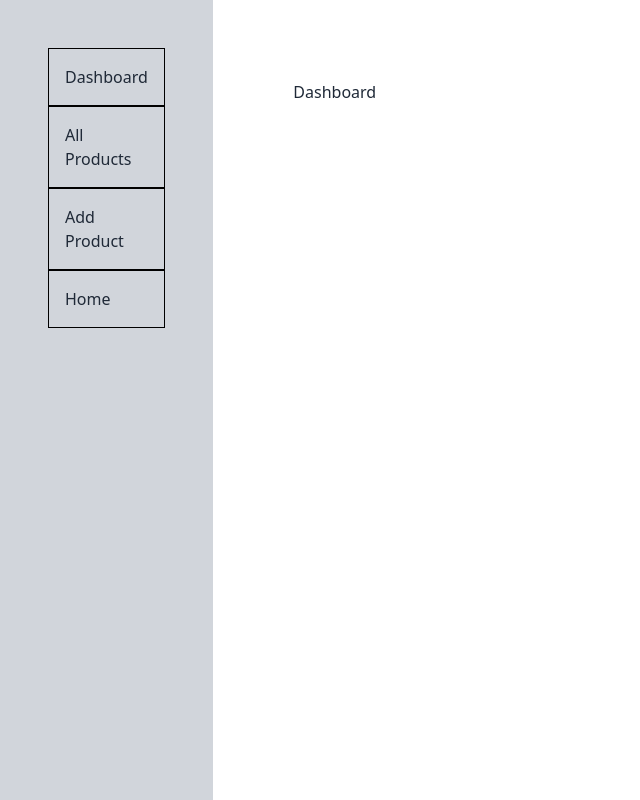
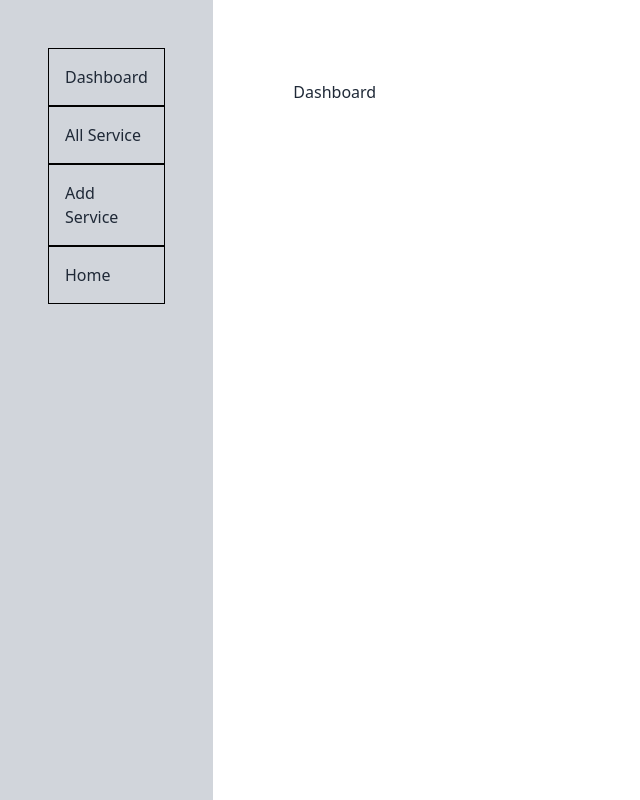
Before and after one commit to kaiyumdev/Medical-Corner, a React (Vite) app: page /dashboard in a window 1280 px wide. Shown: the whole page, without its empty margins (0-640 px from the left). Built offline with nearby package versions, Linux system fonts and the light colour scheme.

Commit message:
feat(AllServices): create allServices component to show all services

```diff
--- a/src/Routes/Routes.jsx
+++ b/src/Routes/Routes.jsx
@@ -9,6 +9,7 @@ import ServiceDetails from "../components/Home/Services/ServiceDetails";
 import Services from "../components/Home/Services/Services";
 import DashboardLayout from "../layouts/DashboardLayout";
 import Dashboard from "../pages/Dashboard";
+import AllServices from "../pages/AllServices";
 
 export const router = createBrowserRouter([
     {
@@ -51,6 +52,10 @@ export const router = createBrowserRouter([
             {
                 path: "/dashboard",
                 element: <Dashboard></Dashboard>
+            },
+            {
+                path: "/dashboard/allServices",
+                element: <AllServices></AllServices>
             }
         ]
     }
--- a/src/layouts/DashboardLayout.jsx
+++ b/src/layouts/DashboardLayout.jsx
@@ -9,10 +9,10 @@ const DashboardLayout = () => {
             <Link to={""}>Dashboard</Link>
           </li>
           <li className="border border-black p-4 text w-full">
-            <Link to={"/dashboard/allProducts"}>All Products</Link>
+            <Link to={"/dashboard/allProducts"}>All Service</Link>
           </li>
           <li className="border border-black p-4 text w-full">
-            <Link to={"/dashboard/addProduct"}>Add Product</Link>
+            <Link to={"/dashboard/addProduct"}>Add Service</Link>
           </li>
           <li className="border border-black p-4 text w-full">
             <Link to={"/"}>Home</Link>
--- /dev/null
+++ b/src/pages/AllServices.jsx
@@ -0,0 +1,27 @@
+import React, { useEffect, useState } from 'react'
+import SingleService from './SingleService';
+
+const AllServices = () => {
+    const [services, setServices] = useState();
+
+    useEffect(() =>{
+        fetch("http://localhost:3000/services")
+        .then((res) => res.json())
+        .then((data) => setServices(data))
+    },[])
+  return (
+    <div className='flex justify-center gap-16 flex-wrap'>
+    <div>
+    <ToastContainer />
+    </div>
+    {
+        products?.map((service) => <SingleService key={service._id} service={service} onDelete={handleDeleteProduct}></SingleService>)
+    }
+    <div>
+
+    </div>
+</div>
+  )
+}
+
+export default AllServices
```
Also changed, not shown: src/pages/SingleService.jsx (added).
